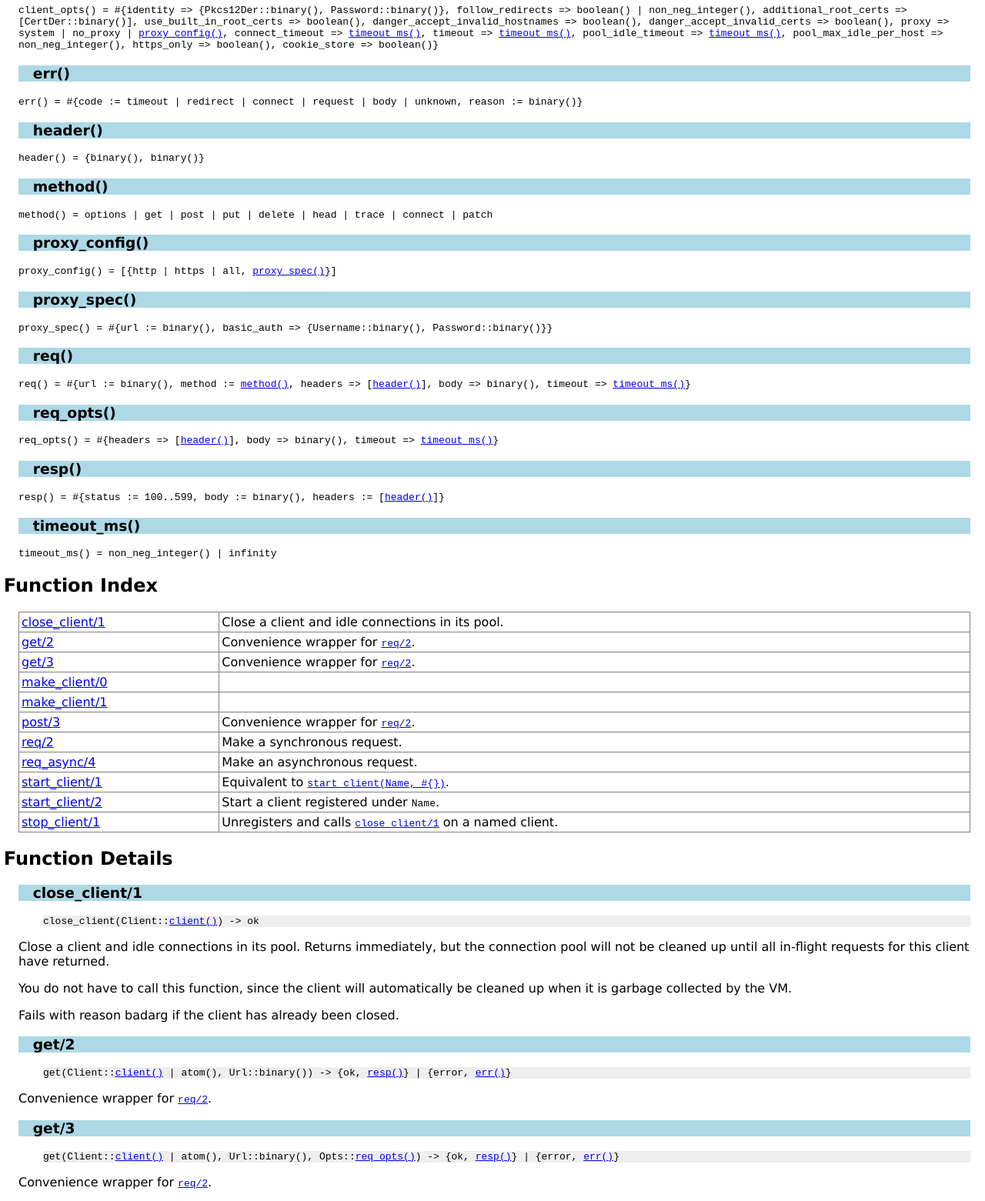
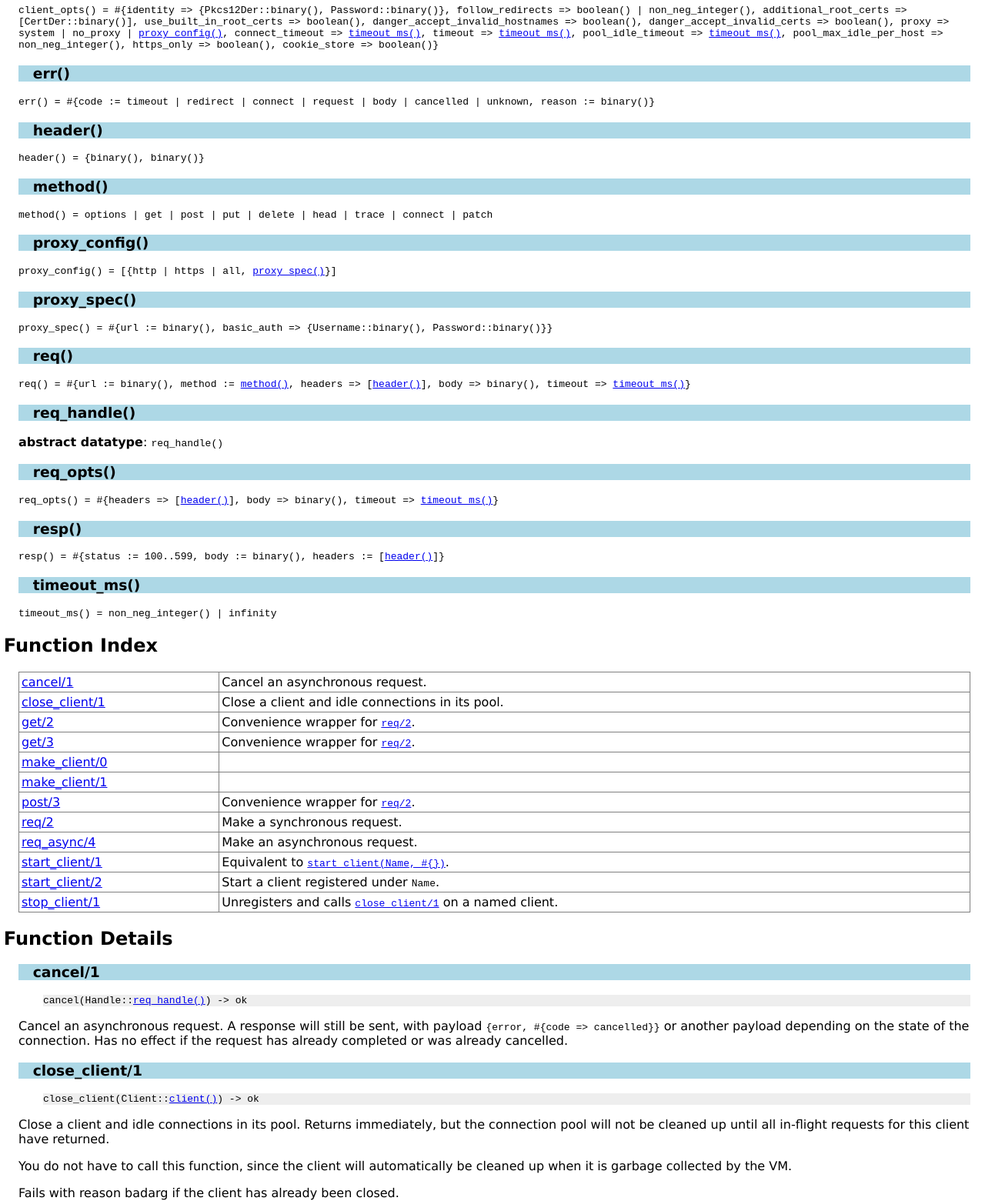
Before and after one commit to dlesl/erqwest, a plain HTML site: page erqwest.html in a window 1280 px wide. Shown: the part 400-1961 px from the top of the page at 77% size. Drawn offline with Linux system fonts and the light colour scheme.

Commit message:
Deploying to gh-pages from @ dlesl/erqwest@11ef32ac9a08af584ab3a7c27264354b5e487a92 🚀

```diff
--- a/erqwest.html
+++ b/erqwest.html
@@ -24,7 +24,7 @@
 
 
 <h3 class="typedecl"><a name="type-err">err()</a></h3>
-<p><tt>err() = #{code := timeout | redirect | connect | request | body | unknown, reason := binary()}</tt></p>
+<p><tt>err() = #{code := timeout | redirect | connect | request | body | cancelled | unknown, reason := binary()}</tt></p>
 
 
 <h3 class="typedecl"><a name="type-header">header()</a></h3>
@@ -47,6 +47,10 @@
 <p><tt>req() = #{url := binary(), method := <a href="#type-method">method()</a>, headers =&gt; [<a href="#type-header">header()</a>], body =&gt; binary(), timeout =&gt; <a href="#type-timeout_ms">timeout_ms()</a>}</tt></p>
 
 
+<h3 class="typedecl"><a name="type-req_handle">req_handle()</a></h3>
+<p><b>abstract datatype</b>: <tt>req_handle()</tt></p>
+
+
 <h3 class="typedecl"><a name="type-req_opts">req_opts()</a></h3>
 <p><tt>req_opts() = #{headers =&gt; [<a href="#type-header">header()</a>], body =&gt; binary(), timeout =&gt; <a href="#type-timeout_ms">timeout_ms()</a>}</tt></p>
 
@@ -60,7 +64,8 @@
 
 
 <h2><a name="index">Function Index</a></h2>
-<table width="100%" border="1" cellspacing="0" cellpadding="2" summary="function index"><tr><td valign="top"><a href="#close_client-1">close_client/1</a></td><td>Close a client and idle connections in its pool.</td></tr>
+<table width="100%" border="1" cellspacing="0" cellpadding="2" summary="function index"><tr><td valign="top"><a href="#cancel-1">cancel/1</a></td><td>Cancel an asynchronous request.</td></tr>
+<tr><td valign="top"><a href="#close_client-1">close_client/1</a></td><td>Close a client and idle connections in its pool.</td></tr>
 <tr><td valign="top"><a href="#get-2">get/2</a></td><td>Convenience wrapper for <a docgen-rel="seemfa" docgen-href="#req/2" href="#req-2"><code>req/2</code></a>.</td></tr>
 <tr><td valign="top"><a href="#get-3">get/3</a></td><td>Convenience wrapper for <a docgen-rel="seemfa" docgen-href="#req/2" href="#req-2"><code>req/2</code></a>.</td></tr>
 <tr><td valign="top"><a href="#make_client-0">make_client/0</a></td><td></td></tr>
@@ -75,6 +80,15 @@
 </table>
 
 <h2><a name="functions">Function Details</a></h2>
+
+<h3 class="function"><a name="cancel-1">cancel/1</a></h3>
+<div class="spec">
+<p><tt>cancel(Handle::<a href="#type-req_handle">req_handle()</a>) -&gt; ok</tt><br></p>
+<p> </p>
+</div><p>Cancel an asynchronous request. A response will still be sent, with
+  payload <code>{error, #{code =&gt; cancelled}}</code> or another payload depending on the
+  state of the connection. Has no effect if the request has already completed
+  or was already cancelled.</p>
 
 <h3 class="function"><a name="close_client-1">close_client/1</a></h3>
 <div class="spec">
@@ -131,11 +145,13 @@ the VM.</p>
 
 <h3 class="function"><a name="req_async-4">req_async/4</a></h3>
 <div class="spec">
-<p><tt>req_async(Client::<a href="#type-client">client()</a> | atom(), Pid::pid(), Ref::any(), Req::<a href="#type-req">req()</a>) -&gt; ok</tt><br></p>
+<p><tt>req_async(Client::<a href="#type-client">client()</a> | atom(), Pid::pid(), Ref::any(), Req::<a href="#type-req">req()</a>) -&gt; <a href="#type-req_handle">req_handle()</a></tt><br></p>
 <p> </p>
 </div><p><p>Make an asynchronous request.</p>
 
-  <p>Sends <code>{erqwest_response, Ref, {ok, resp()} | {error, err()}}</code> to <code>Pid</code>.</p>
+  <p>A single response of the form
+  <code>{erqwest_response, Ref, {ok, resp()} | {error, err()}}</code> is guaranteed to be
+  sent to <code>Pid</code>.</p>
 
   Fails with reason badarg if any argument is invalid or if the client has
   already been closed.</p>
```
